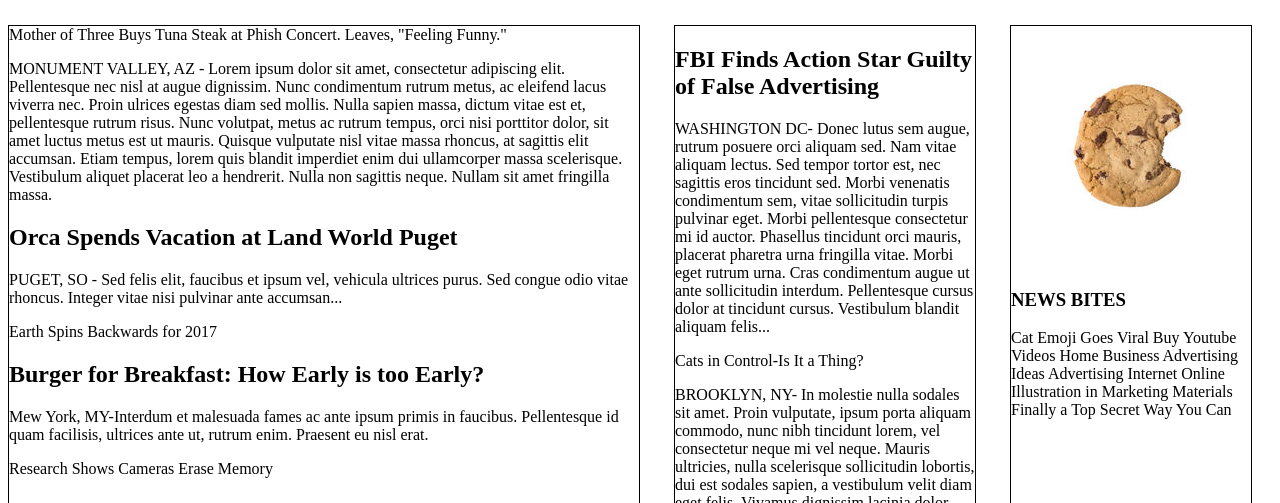
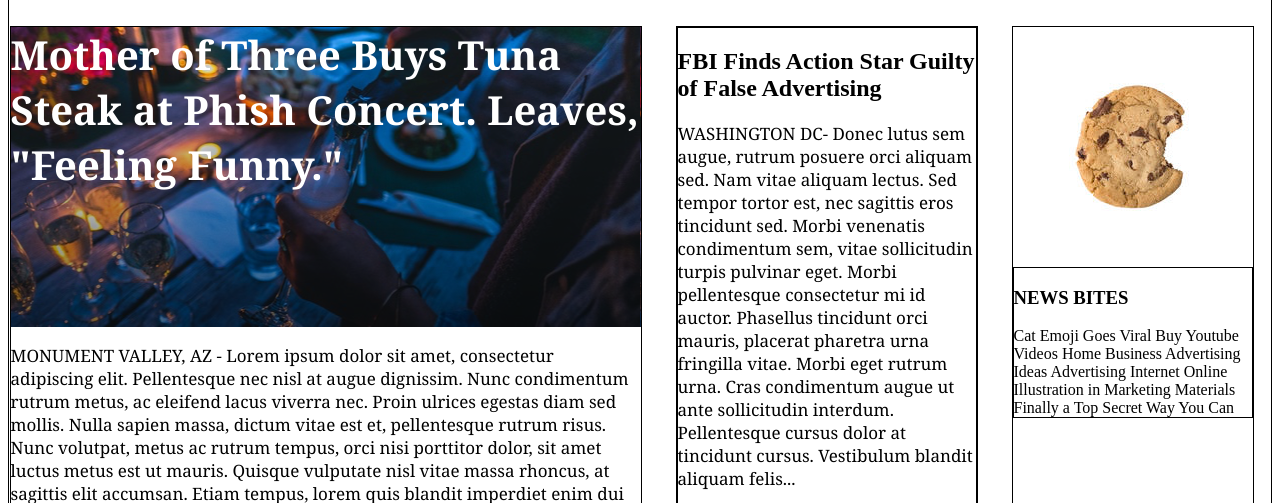
Before and after one commit to jane548/my_times, a plain HTML site: page index.html in a window 1280 px wide. Shown: the part 96-599 px from the top of the page. Drawn offline with Linux system fonts and the light colour scheme.

Commit message:
step 3 complete

```diff
--- a/resources/css/style.css
+++ b/resources/css/style.css
@@ -41,14 +41,23 @@
 
 .content {
   display: flex;
+  justify-content: center;
+  border: 1px solid black;
 }
 
+.image-content {
+  display: flex;
+}
+
+.column {
+  display: flex;
+  flex-direction: column;
+}
 
 .column.large {
    width: 630px;
    border: 1px solid black;
    margin: 40px 17px 0 0;
-
 
 }
 
@@ -64,3 +73,50 @@
   border: 1px solid black;
   margin: 40px 17px 0 17px;
 }
+
+.image-content {
+  display: flex;
+  font-family: Georgia;
+  font-weight: bold;
+  font-size: 30px;
+  color: white;
+  height: 300px;
+
+}
+
+.lead-story .image-content {
+  background-image: url(../images/mainstory.png);
+  width: 630px;
+  font-size: 40px;
+  text-align: left;
+}
+
+.fall-cancelled.image-content {
+  background-image: url(../images/fall.png);
+}
+
+.pop-culture.image-content {
+  background-image: url(../images/cameraman.png);
+}
+
+.cat-ceo.image-content {
+  background-image: url(../images/cat.png);
+}
+
+.narrative {
+  font-family: Georgia;
+  font-size: 17px;
+  color: black;
+}
+
+.stories {
+  border: 1px solid black;
+}
+
+.story {
+  border: 1px solid black;
+}
+
+.news-bites {
+  border: 1px solid black;
+}
```
